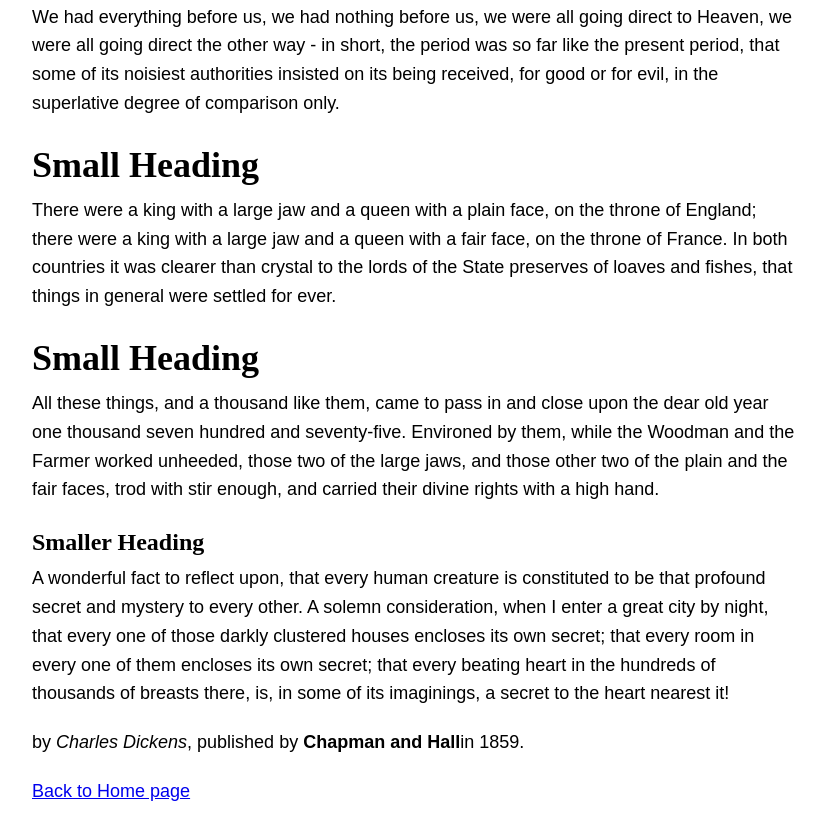
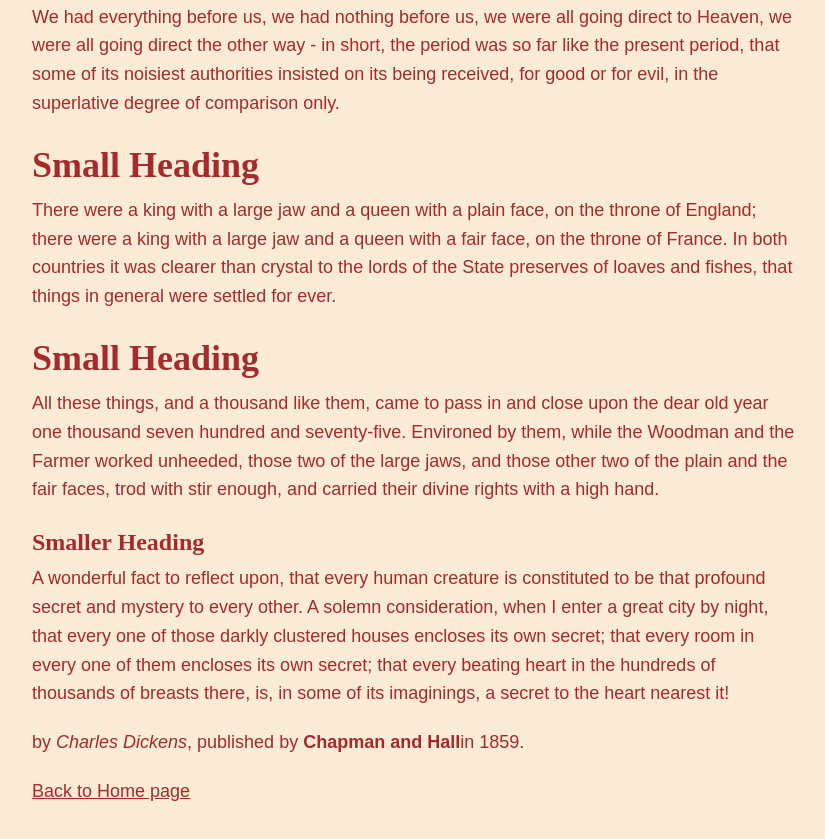
Before and after one commit to IsabelaMoizantr/Isabelamoizantr.github.io, a plain HTML site: page exercises/page-1.html in a window 1280 px wide. Shown: the part 313-1152 px from the top of the page, without its empty margins (224-1049 px from the left). Drawn offline with Linux system fonts and the light colour scheme; files that its build step writes are made by us from their sources.

Commit message:
Add files via upload

```diff
--- a/assets/css/global.css
+++ b/assets/css/global.css
@@ -8,6 +8,8 @@ body { line-height: 1.5; min-height: 100vh }
 @media (min-width: 768px ) { body { text-rendering: optimizeLegibility } }
 img { width: 100%; height: auto; display: block }
 input, button, textarea, select { font: inherit }
+
+body { background-color: lightgreen; }
 
 /* ====== PADDING AROUND CONTENT ======  */
 
@@ -49,3 +51,4 @@ p {
     font-size: 20px;
     margin-bottom: 16px;
 }
+a { color: darkgreen; }
--- a/exercises/assets/css/style-1.css
+++ b/exercises/assets/css/style-1.css
@@ -8,6 +8,8 @@ body { line-height: 1.5; min-height: 100vh }
 @media (min-width: 768px ) { body { text-rendering: optimizeLegibility } }
 img { width: 100%; height: auto; display: block }
 input, button, textarea, select { font: inherit }
+
+body { background-color: antiquewhite; }
 
 /* ============= PADDING AROUND WEB PAGE BODY CONTENT ============= */
 
@@ -28,16 +30,19 @@ h1 {
     font-weight: normal;
     letter-spacing: -2px;
     margin-bottom: 32px;
+    color: brown;
 }
 
 h2 {
     font-size: 36px;
     margin-bottom: 4px;
+    color: brown;
 }
 
 h3 {
     font-size: 24px;
     margin-bottom: 4px;
+    color: brown;
 }
 
 p {
@@ -45,4 +50,9 @@ p {
     font-family: sans-serif;
     line-height: 1.6;
     margin-bottom: 20px;
+    color: brown;
+
+    a {
+        color: brown;
+    }
 }
--- a/exercises/assets/css/style-2.css
+++ b/exercises/assets/css/style-2.css
@@ -8,6 +8,8 @@ body { line-height: 1.5; min-height: 100vh }
 @media (min-width: 768px ) { body { text-rendering: optimizeLegibility } }
 img { width: 100%; height: auto; display: block }
 input, button, textarea, select { font: inherit }
+
+body { background-color: purple;
 
 
 /* ============= PADDING AROUND WEB PAGE BODY CONTENT ============= */
@@ -31,6 +33,7 @@ h1 {
     text-align: center;
     font-weight: normal;
     letter-spacing: 4px;
+    color: white;
 }
 
 h2 {
@@ -38,6 +41,7 @@ h2 {
     margin-bottom: 4px;
     margin-top: 54px;
     text-transform: uppercase;
+    color: white;
 }
 
 p {
@@ -45,4 +49,12 @@ p {
     font-family: sans-serif;
     line-height: 1.6;
     margin-bottom: 20px;
+    color: white;
 }
+
+    a {
+        color:  white;
+    }
+
+
+}
--- a/exercises/assets/css/style-3.css
+++ b/exercises/assets/css/style-3.css
@@ -8,6 +8,8 @@ body { line-height: 1.5; min-height: 100vh }
 @media (min-width: 768px ) { body { text-rendering: optimizeLegibility } }
 img { width: 100%; height: auto; display: block }
 input, button, textarea, select { font: inherit }
+
+body { background-color: lightblue; }
 
 /* === CUSTOM PROPERTIES === */
 
```
